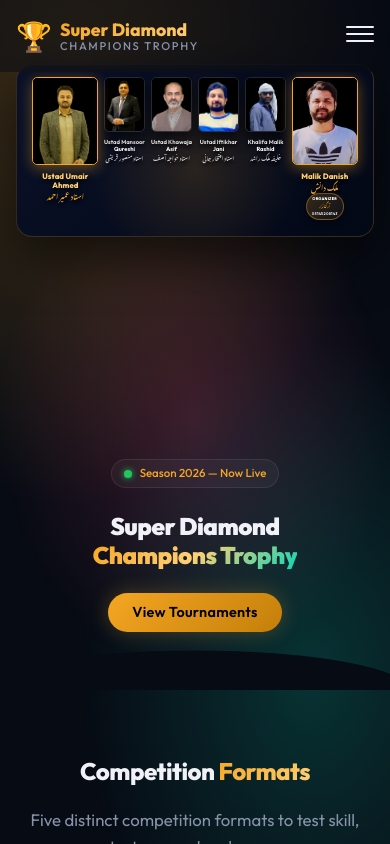
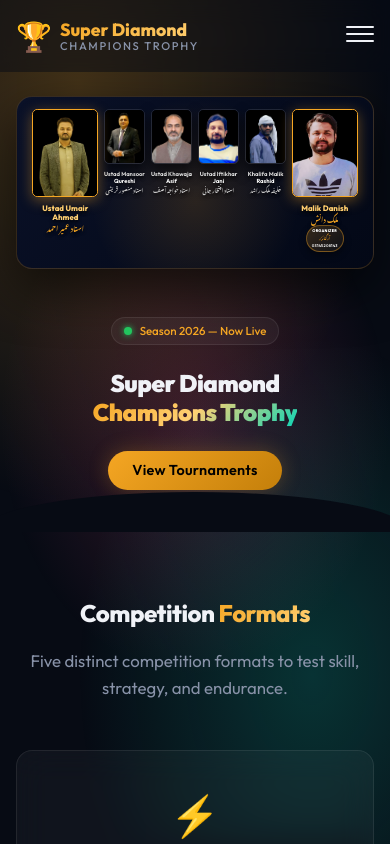
Before and after one commit to malikdanishdani4-wq/super-diamond-champions, a Next.js app: page / in a window 390 px wide. Shown: the top 844 px of the page. Built offline with nearby package versions, Linux system fonts and the light colour scheme; no server answers; the database is empty.

Commit message:
style: remove phantom hero visual and fix section spacing

```diff
--- a/src/app/page.module.css
+++ b/src/app/page.module.css
@@ -1,12 +1,11 @@
 /* ── Hero ─────────────────────────────────────────── */
 .hero {
-  min-height: 100vh;
   display: flex;
   align-items: center;
   position: relative;
   overflow-x: clip;
   overflow-y: visible;
-  padding-top: var(--navbar-height);
+  padding: var(--space-xl) 0;
 }
 
 .heroInner {
@@ -413,7 +412,6 @@
 
 @media (max-width: 768px) {
   .hero {
-    min-height: auto;
     padding-bottom: var(--space-xl);
   }
 
@@ -451,10 +449,6 @@
     padding: var(--space-sm) var(--space-xl);
     width: 100%;
     max-width: 280px;
-  }
-
-  .heroVisual {
-    order: -1;
   }
 
   .trophy {
@@ -541,7 +535,6 @@
   }
 
   .hero {
-    min-height: auto;
-    padding-bottom: var(--space-xl);
+    padding-bottom: var(--space-md);
   }
 }
--- a/src/app/page.tsx
+++ b/src/app/page.tsx
@@ -62,12 +62,6 @@
                 <a href="/tournaments" className="btn btn-primary">
                   {t("hero.viewTournaments")}
                 </a>
-              </div>
-            </div>
-            <div className={styles.heroVisual}>
-              <div className={styles.trophyContainer}>
-                <span className={styles.trophy}>🏆</span>
-                <div className={styles.trophyGlow} />
               </div>
             </div>
           </div>
--- a/src/components/ui/AmazingTeam.module.css
+++ b/src/components/ui/AmazingTeam.module.css
@@ -1,5 +1,5 @@
 .section {
-  padding: var(--space-3xl) 0 var(--space-xl) 0;
+  padding: calc(var(--navbar-height) + var(--space-lg)) 0 var(--space-md) 0;
   width: 100%;
 }
 
@@ -161,7 +161,7 @@
 
 @media (max-width: 768px) {
   .section {
-    padding-bottom: var(--space-md);
+    padding-bottom: 0;
   }
 }
 
```
